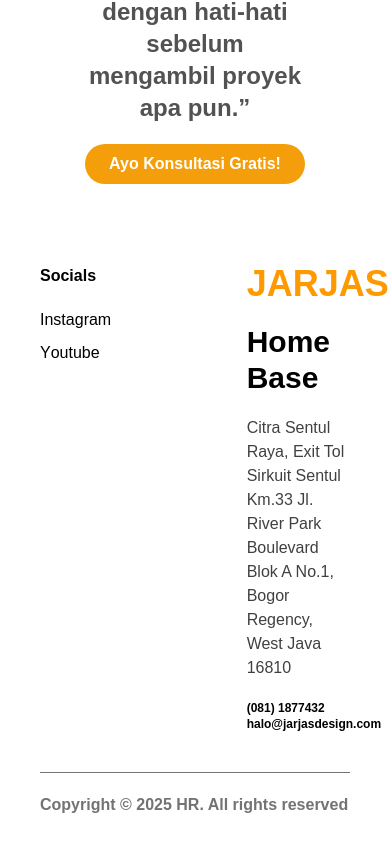
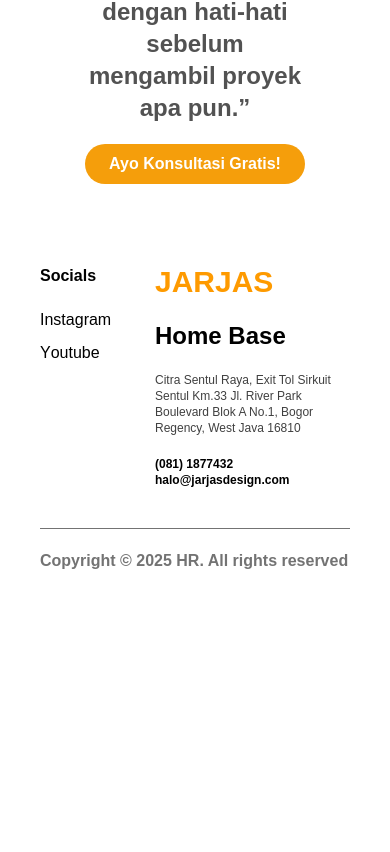
Before and after one commit to hlmyrsyd/jarjas-web, a Next.js app: page / in a window 390 px wide. Shown: the part 6399-7251 px from the top of the page. After the commit the page ends 7033 px from the top, so only its background shows below. Built offline with nearby package versions, Linux system fonts and the light colour scheme.

Commit message:
fix footer text

```diff
--- a/app/components/footer.tsx
+++ b/app/components/footer.tsx
@@ -4,8 +4,8 @@ import { SpecialWavyText } from "./specialWavyText";
 export default function Footer() {
     return (
         <div className="flex flex-col w-full px-10 lg:px-60 py-10 bg-white">
-            <div className="flex w-full pb-10">
-                <div className="flex flex-row w-2/3 gap-5">
+            <div className="flex w-full gap-5 justify-between pb-10">
+                <div className="flex flex-row gap-5 w-full">
                     <div>
                         <h1 className="font-bold pb-5">
                             Socials
@@ -16,14 +16,14 @@ export default function Footer() {
                         </div>
                     </div>
                 </div>
-                <div className="flex flex-col w-1/3 gap-5">
-                    <h1 className="text-4xl font-extrabold text-amber-500">
+                <div className="flex flex-col gap-5">
+                    <h1 className="text-3xl md:text-4xl font-extrabold text-amber-500">
                         JARJAS
                     </h1>
-                    <h1 className="text-3xl font-black">
+                    <h1 className="text-2xl md:text-3xl font-black">
                         Home Base
                     </h1>
-                    <p className="text-neutral-700">
+                    <p className="text-xs md:text-lg text-neutral-700">
                         Citra Sentul Raya, Exit Tol Sirkuit Sentul Km.33 Jl. River Park Boulevard Blok A No.1, Bogor Regency, West Java 16810
                     </p>
                     <p className="font-semibold text-xs md:text-lg">
```
